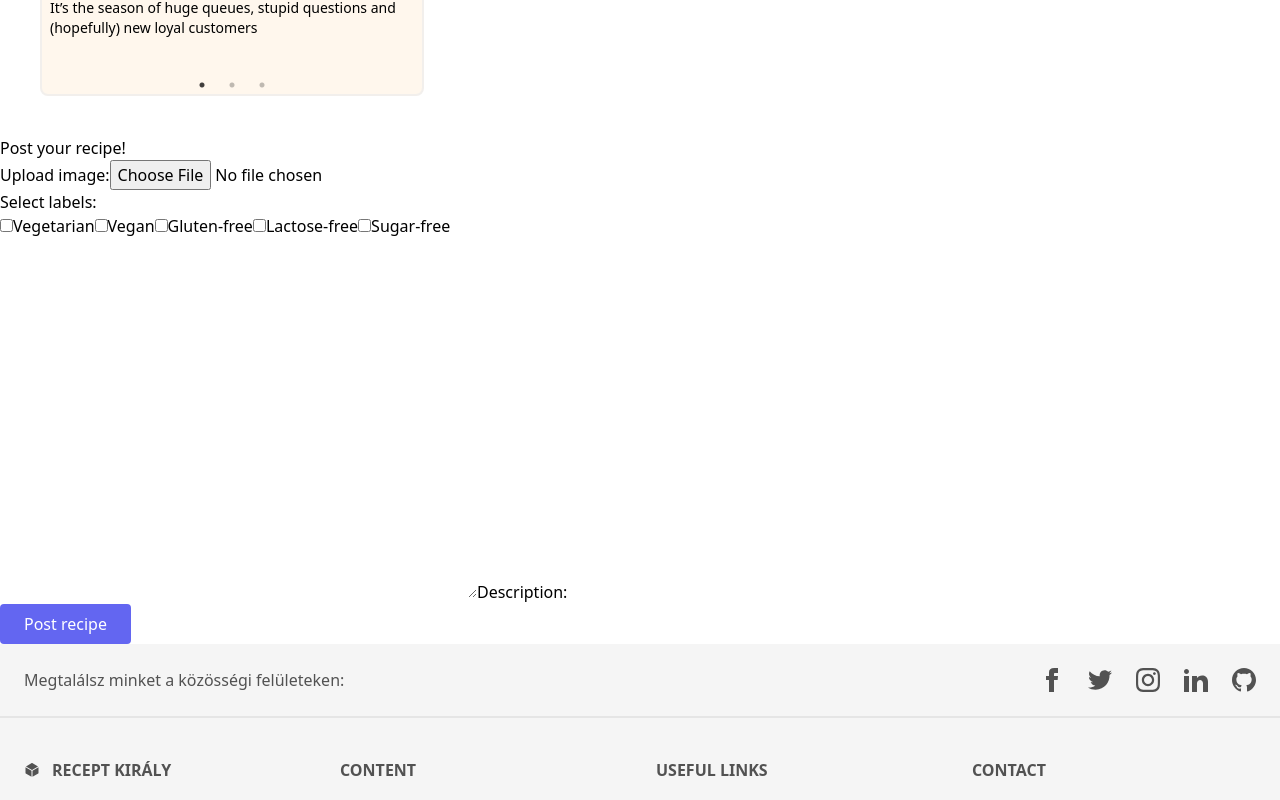
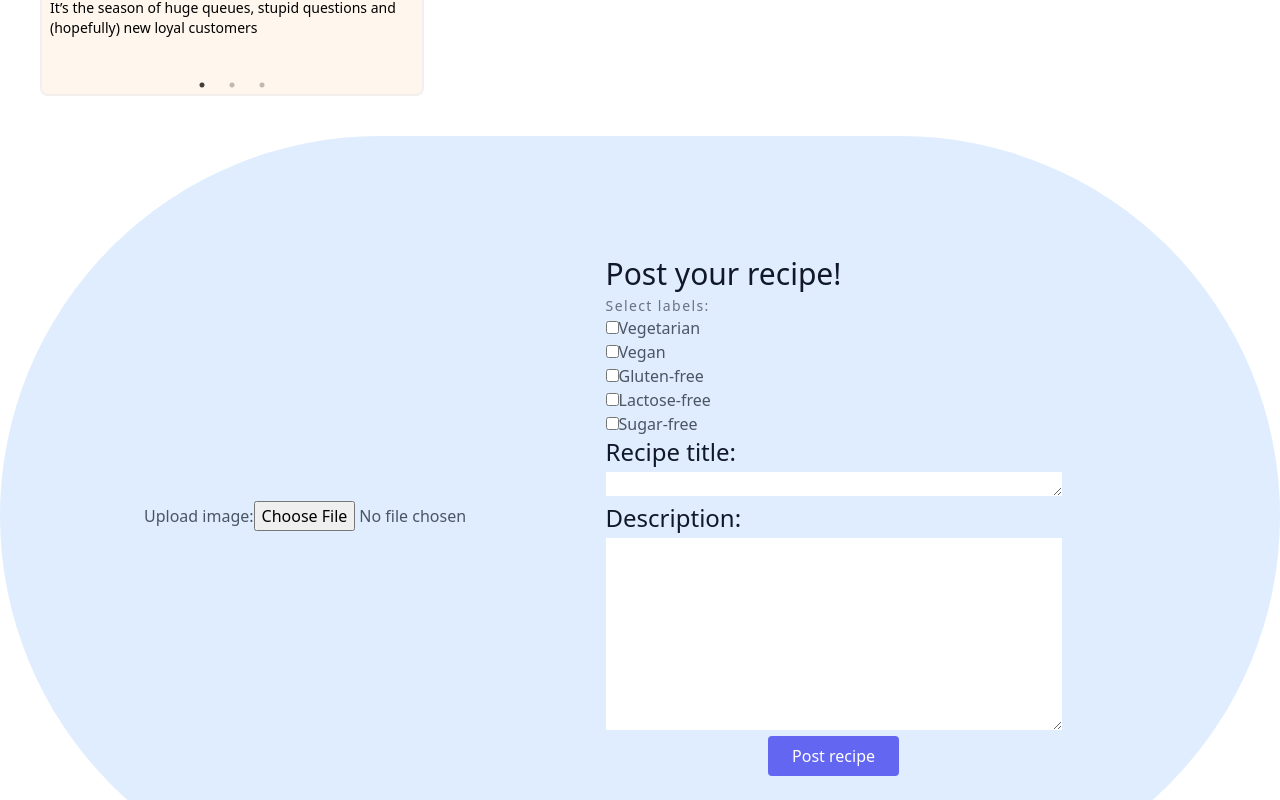
Before and after one commit to progmatic-fs-2023/receptkiraly, a React (Vite) app in the folder client/: page / in a window 1280 px wide. Shown: the part 520-1320 px from the top of the page. Built offline with nearby package versions, Linux system fonts and the light colour scheme; no server answers.

Commit message:
Added input named 'Recipe title', and styled the whole component

```diff
--- a/client/src/components/PostRecipe.jsx
+++ b/client/src/components/PostRecipe.jsx
@@ -5,6 +5,7 @@ function PostRecipe() {
   const [previewImage, setPreviewImage] = useState();
   const [labels, setLabels] = useState([]);
   const [description, setDescription] = useState('');
+  const [recipeTitle, setRecipeTitle] = useState('');
 
   const handleImageUpload = (event) => {
     const file = event.target.files[0];
@@ -34,28 +35,41 @@ function PostRecipe() {
     setDescription(event.target.value);
   };
 
+  const handleRecipeTitleChange = (event) => {
+    setRecipeTitle(event.target.value);
+  };
+
   const handleSubmit = (event) => {
     event.preventDefault();
     // API call
   };
 
   return (
-    <div>
-      <h2>Post your recipe!</h2>
-      <form onSubmit={handleSubmit}>
-        <div>
+    <div className="text-gray-600 body-font overflow-hidden">
+      <div className="container px-5 py-24 mx-auto bg-blue-400 bg-opacity-20 rounded-full">
+        <form onSubmit={handleSubmit} className="lg:w-4/5 mx-auto flex flex-wrap">
           {fileUpload ? (
-            <img src={previewImage} alt="" />
+            <img
+              src={previewImage}
+              alt=""
+              className="lg:w-1/2 w-full lg:h-auto h-64 object-cover object-center rounded"
+            />
           ) : (
+            <div className="flex items-center justify-center">
               <label htmlFor="image">
                 Upload image:
                 <input type="file" id="image" onChange={handleImageUpload} accept="image/*" />
               </label>
+            </div>
           )}
-        </div>
 
-        <div>
-          <p>Select labels:</p>
+          <div className="lg:w-1/2 w-full lg:pl-10 lg:py-6 mt-6 lg:mt-0">
+            <h1 className="text-gray-900 text-3xl title-font font-medium mb-1">
+              Post your recipe!
+            </h1>
+            <p className="text-sm title-font text-gray-500 tracking-widest">Select labels:</p>
+            <ul>
+              <li>
                 <label htmlFor="vegetarian">
                   <input
                     type="checkbox"
@@ -65,7 +79,8 @@ function PostRecipe() {
                   />
                   Vegetarian
                 </label>
-
+              </li>
+              <li>
                 <label htmlFor="vegan">
                   <input
                     type="checkbox"
@@ -75,7 +90,8 @@ function PostRecipe() {
                   />
                   Vegan
                 </label>
-
+              </li>
+              <li>
                 <label htmlFor="glutenfree">
                   <input
                     type="checkbox"
@@ -85,7 +101,8 @@ function PostRecipe() {
                   />
                   Gluten-free
                 </label>
-
+              </li>
+              <li>
                 <label htmlFor="lactosefree">
                   <input
                     type="checkbox"
@@ -95,7 +112,8 @@ function PostRecipe() {
                   />
                   Lactose-free
                 </label>
-
+              </li>
+              <li>
                 <label htmlFor="sugarfree">
                   <input
                     type="checkbox"
@@ -105,28 +123,39 @@ function PostRecipe() {
                   />
                   Sugar-free
                 </label>
-        </div>
+              </li>
+            </ul>
 
-        <div>
+            <label htmlFor="recipe-title">
+              <h2 className="text-gray-900 text-2xl title-font font-medium mb-1">Recipe title:</h2>
+              <textarea
+                id="recipe-title"
+                className="w-full"
+                value={recipeTitle}
+                onChange={handleRecipeTitleChange}
+                rows={1}
+              />
+            </label>
+
             <label htmlFor="description">
+              <h2 className="text-gray-900 text-2xl title-font font-medium mb-1">Description:</h2>
               <textarea
                 id="description"
+                className="w-full"
                 value={description}
                 onChange={handleDescriptionChange}
-              rows={15}
-              cols={50}
+                rows={8}
               />
-            Description:
             </label>
-        </div>
-
             <button
               type="submit"
-          className="flex text-white bg-indigo-500 border-0 py-2 px-6 focus:outline-none hover:bg-indigo-600 rounded"
+              className="flex text-white bg-indigo-500 border-0 py-2 px-6 focus:outline-none hover:bg-indigo-600 rounded mx-auto"
             >
               Post recipe
             </button>
+          </div>
         </form>
+      </div>
     </div>
   );
 }
```
Lines whose indentation alone changed are shown as unchanged.
